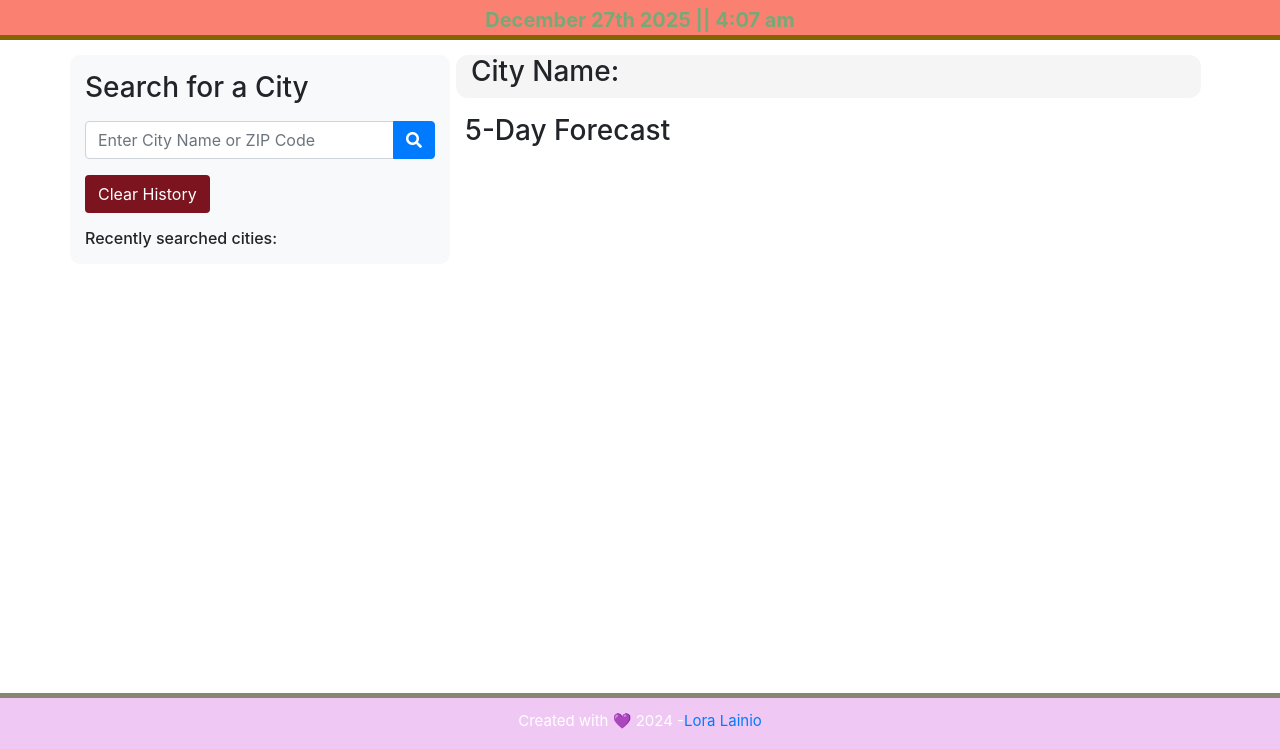
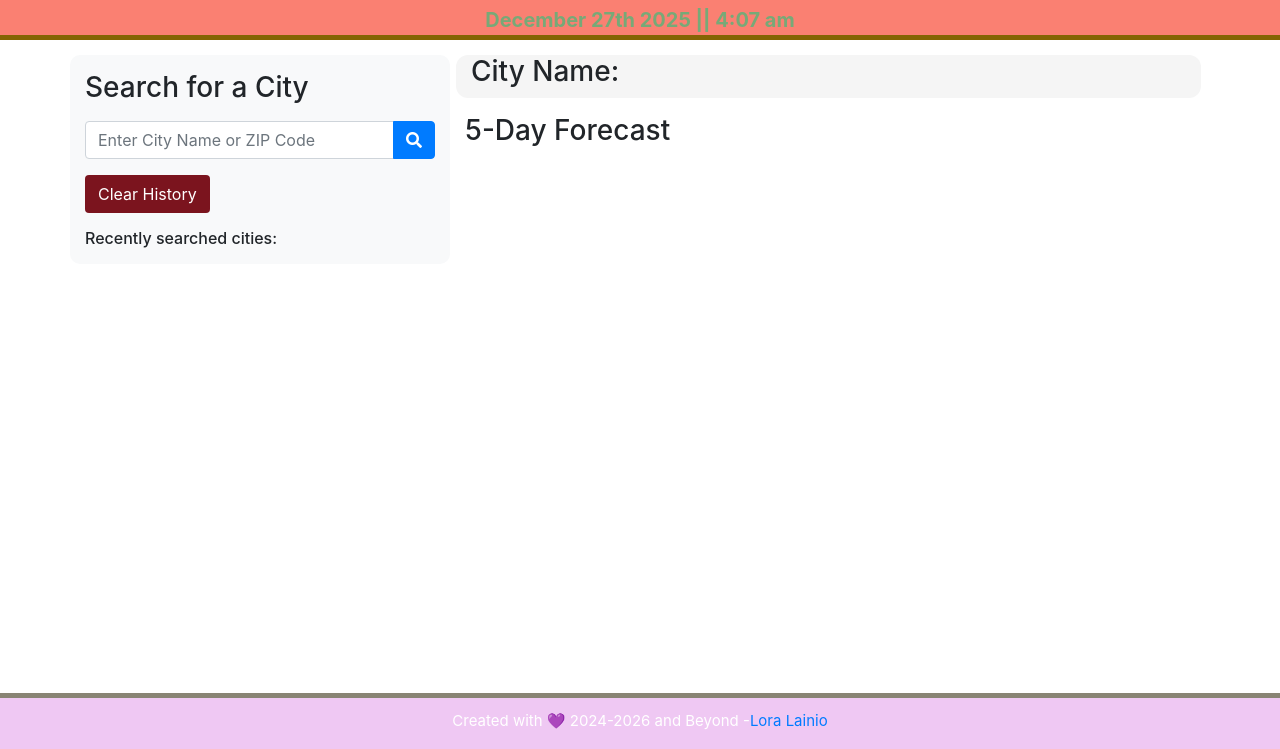
Before and after one commit to L-Lainio/weather_board, a plain HTML site: page index.html in a window 1280 px wide. Shown: the part 51-800 px from the top of the page. Drawn offline with nearby package versions, Linux system fonts and the light colour scheme.

Commit message:
Update footer text with new date range

```diff
--- a/index.html
+++ b/index.html
@@ -83,7 +83,7 @@
         </div>
     </div>
     <nav class="footer">
-        <div class="footer-text">Created with 💜 2024 -<a href="https://github.com/L-Lainio">Lora Lainio</a>
+        <div class="footer-text">Created with 💜 2024-2026 and Beyond -<a href="https://github.com/L-Lainio">Lora Lainio</a>
         </div>
     </nav>
     <script src="https://cdnjs.cloudflare.com/ajax/libs/moment.js/2.24.0/moment.min.js"></script>
```
